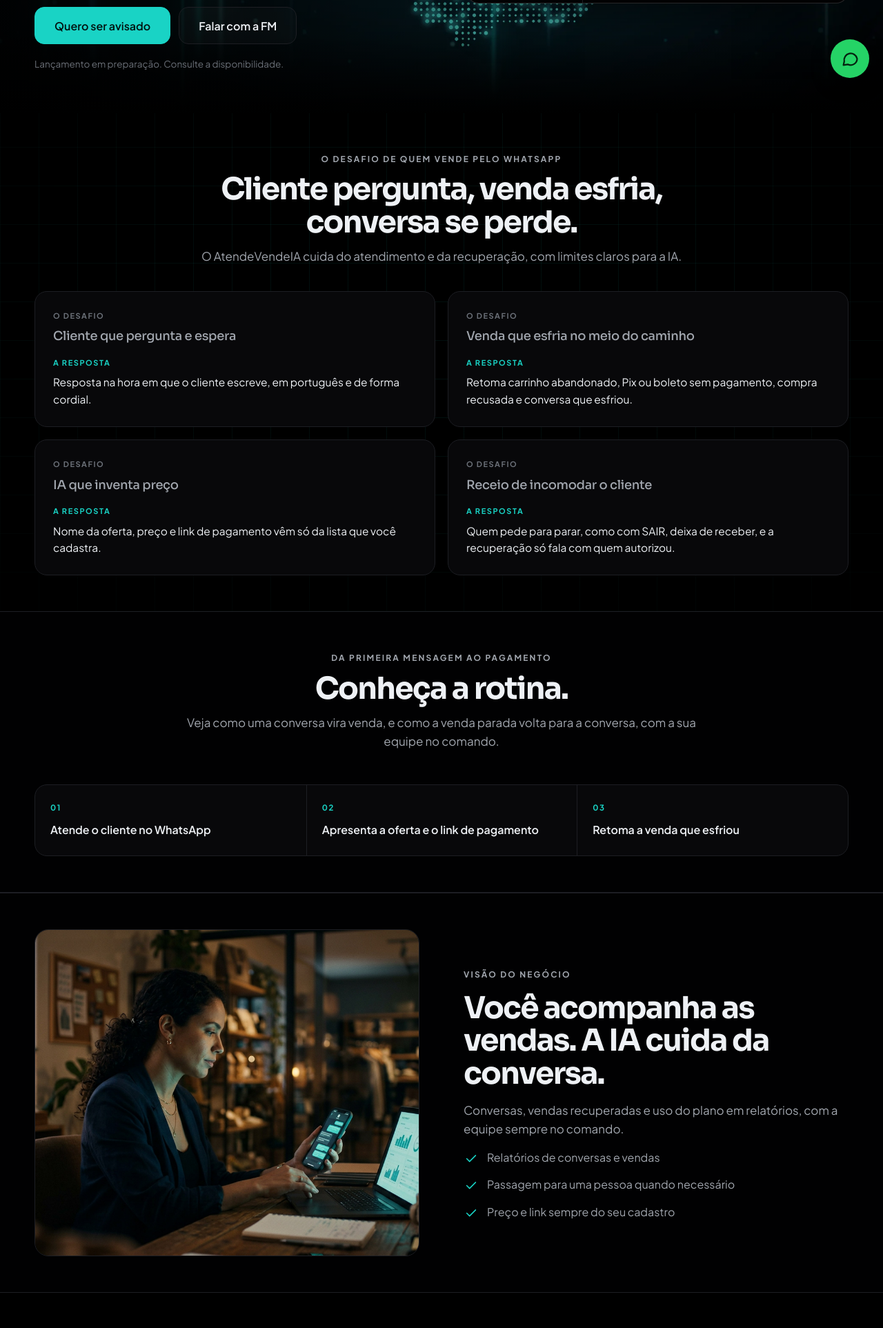
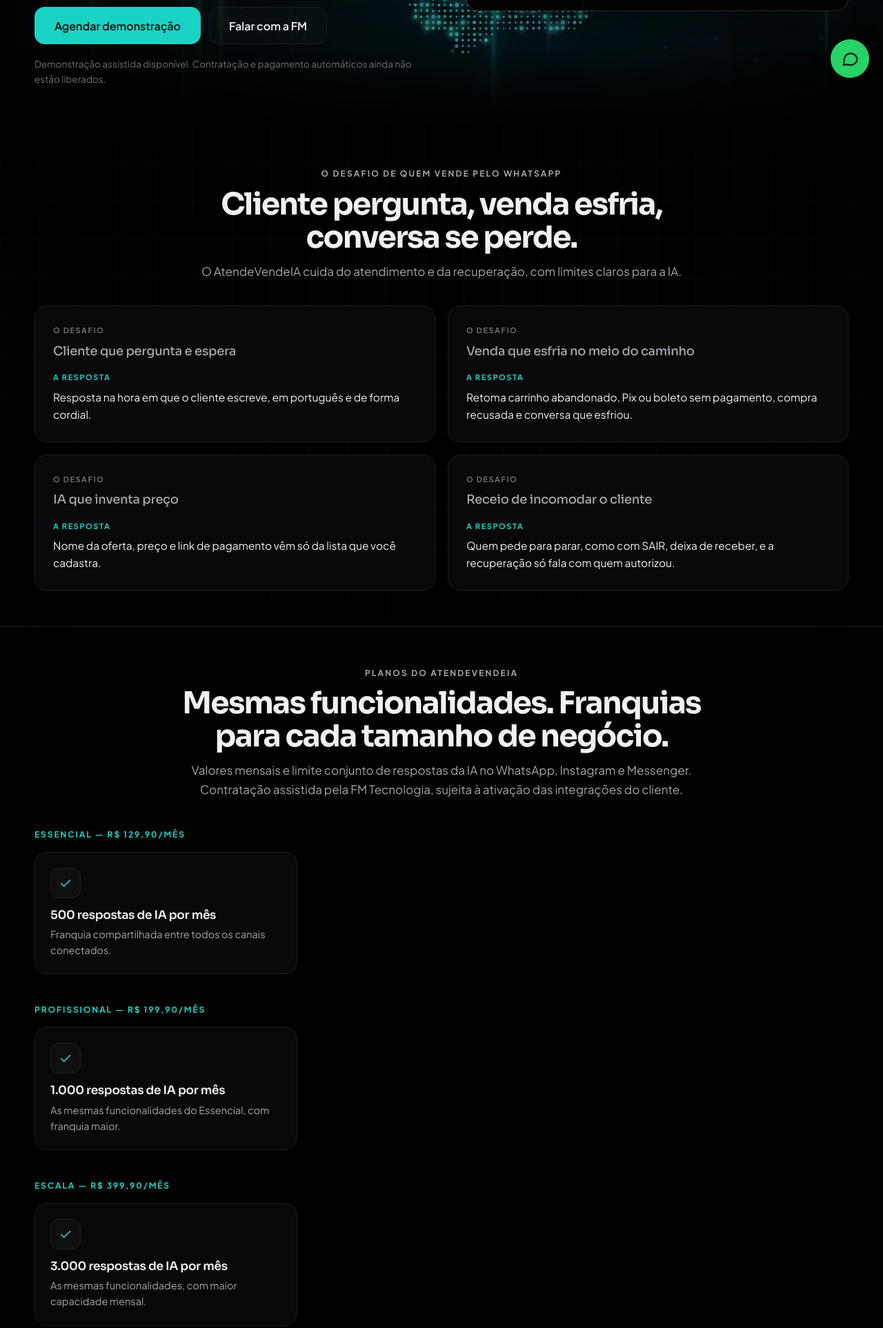
Before and after one commit to faabio3131/fm-site-novo, a website: page docs/produtos/atendevendeia.html in a window 1280 px wide. Shown: the part 667-2592 px from the top of the page at 69% size. Drawn offline with Linux system fonts and the light colour scheme.

Commit message:
build(site): regenerate AtendeVendeIA public pricing and demo page

```diff
--- a/docs/produtos/atendevendeia.html
+++ b/docs/produtos/atendevendeia.html
@@ -19,6 +19,7 @@
 <div class="wrap"><b>AtendeVendeIA</b>
 <ul>
 <li><a href="#desafio">Desafio</a></li>
+<li><a href="#planos">Planos</a></li>
 <li><a href="#rotina">Rotina</a></li>
 <li><a href="#recursos">Recursos</a></li>
 <li><a href="#integracoes">Integrações</a></li>
@@ -26,7 +27,7 @@
 <li><a href="#como-comecar">Como começar</a></li>
 <li><a href="#duvidas">Dúvidas</a></li>
 </ul>
-<a class="btn sm p" href="https://wa.me/5511978350851?text=Ol%C3%A1!%20Quero%20ser%20avisado%20quando%20o%20AtendeVendeIA%20estiver%20dispon%C3%ADvel.">Quero ser avisado</a></div>
+<a class="btn sm p" href="https://wa.me/5511978350851?text=Ol%C3%A1!%20Gostaria%20de%20agendar%20uma%20demonstra%C3%A7%C3%A3o%20do%20AtendeVendeIA%20e%20conhecer%20os%20planos%20Essencial%2C%20Profissional%20e%20Escala.">Agendar demonstração</a></div>
 </div>
 <section class="phero">
 <div class="wrap"><a class="crumb" href="../produtos">← Todos os produtos</a>
@@ -35,9 +36,9 @@
 Para quem vende pelo WhatsApp</span> <span class="pill am">Lançamento em preparação</span>
 <h1>Sua IA que atende, vende e recupera.</h1>
 <p class="lead">O AtendeVendeIA responde seus clientes no WhatsApp, leva até o link de pagamento e retoma conversas e vendas paradas. Preço e link vêm sempre do seu cadastro, e a sua equipe fica no comando.</p>
-<div class="b"><a class="btn p l" href="https://wa.me/5511978350851?text=Ol%C3%A1!%20Quero%20ser%20avisado%20quando%20o%20AtendeVendeIA%20estiver%20dispon%C3%ADvel.">Quero ser avisado</a>
-<a class="btn l" href="https://wa.me/5511978350851?text=Ol%C3%A1!%20Quero%20saber%20mais%20sobre%20o%20AtendeVendeIA.">Falar com a FM</a></div>
-<p class="note">Lançamento em preparação. Consulte a disponibilidade.</p>
+<div class="b"><a class="btn p l" href="https://wa.me/5511978350851?text=Ol%C3%A1!%20Gostaria%20de%20agendar%20uma%20demonstra%C3%A7%C3%A3o%20do%20AtendeVendeIA%20e%20conhecer%20os%20planos%20Essencial%2C%20Profissional%20e%20Escala.">Agendar demonstração</a>
+<a class="btn l" href="https://wa.me/5511978350851?text=Ol%C3%A1!%20Quero%20conhecer%20os%20planos%20e%20solicitar%20uma%20demonstra%C3%A7%C3%A3o%20do%20AtendeVendeIA.">Falar com a FM</a></div>
+<p class="note">Demonstração assistida disponível. Contratação e pagamento automáticos ainda não estão liberados.</p>
 </div>
 <div class="vis">
 <div class="win">
@@ -106,6 +107,38 @@
 <h3>Receio de incomodar o cliente</h3>
 <span class="cl ok">A resposta</span>
 <p>Quem pede para parar, como com SAIR, deixa de receber, e a recuperação só fala com quem autorizou.</p>
+</div>
+</div>
+</div>
+</section>
+<section class="sec soft" id="planos">
+<div class="wrap">
+<div class="sh center"><span class="kick">Planos do AtendeVendeIA</span>
+<h2>Mesmas funcionalidades. Franquias para cada tamanho de negócio.</h2>
+<p class="sub">Valores mensais e limite conjunto de respostas da IA no WhatsApp, Instagram e Messenger. Contratação assistida pela FM Tecnologia, sujeita à ativação das integrações do cliente.</p>
+</div>
+<h3 class="gh">Essencial — R$ 129,90/mês</h3>
+<div class="grid g3" style="margin-top:18px">
+<div class="card sm">
+<div class="ic"><svg class="i" viewBox="0 0 24 24" aria-hidden="true"><path d="m5 12.5 4.5 4.5L19 7.5"/></svg></div>
+<h3>500 respostas de IA por mês</h3>
+<p>Franquia compartilhada entre todos os canais conectados.</p>
+</div>
+</div>
+<h3 class="gh">Profissional — R$ 199,90/mês</h3>
+<div class="grid g3" style="margin-top:18px">
+<div class="card sm">
+<div class="ic"><svg class="i" viewBox="0 0 24 24" aria-hidden="true"><path d="m5 12.5 4.5 4.5L19 7.5"/></svg></div>
+<h3>1.000 respostas de IA por mês</h3>
+<p>As mesmas funcionalidades do Essencial, com franquia maior.</p>
+</div>
+</div>
+<h3 class="gh">Escala — R$ 399,90/mês</h3>
+<div class="grid g3" style="margin-top:18px">
+<div class="card sm">
+<div class="ic"><svg class="i" viewBox="0 0 24 24" aria-hidden="true"><path d="m5 12.5 4.5 4.5L19 7.5"/></svg></div>
+<h3>3.000 respostas de IA por mês</h3>
+<p>As mesmas funcionalidades, com maior capacidade mensal.</p>
 </div>
 </div>
 </div>
@@ -207,7 +240,7 @@
 <div class="card sm">
 <div class="ic"><svg class="i" viewBox="0 0 24 24" aria-hidden="true"><path d="M21 12a8 8 0 0 1-11.6 7.1L4 20l1-4.6A8 8 0 1 1 21 12Z"/></svg></div>
 <h3>Atendimento no WhatsApp</h3>
-<p>Responde na hora, com mensagens curtas e cordiais, pela API oficial do WhatsApp Business, da Meta.</p>
+<p>Integração pela Evolution ou pela API oficial da Meta, conforme a conexão habilitada e certificada para o cliente.</p>
 </div>
 <div class="card sm">
 <div class="ic"><svg class="i" viewBox="0 0 24 24" aria-hidden="true"><rect x="3" y="5" width="18" height="14" rx="2.5"/><path d="M3 10h18M7 15h3"/></svg></div>
@@ -231,8 +264,8 @@
 </div>
 <div class="card sm">
 <div class="ic"><svg class="i" viewBox="0 0 24 24" aria-hidden="true"><rect x="3" y="5" width="18" height="16" rx="2.5"/><path d="M3 10h18M8 3v4M16 3v4"/></svg></div>
-<h3>Janela de 24 horas e modelos da Meta</h3>
-<p>Dentro da janela de 24 horas, conversa livre. Fora dela, usa modelos de mensagem que você envia para aprovação da Meta pelo próprio painel.</p>
+<h3>Regras por conexão</h3>
+<p>A Cloud API exige modelos da Meta nas situações aplicáveis; a Evolution segue seus próprios controles de sessão, consentimento, horário e limites.</p>
 </div>
 </div>
 <h3 class="gh">Recuperar vendas</h3>
@@ -406,11 +439,11 @@
 </details>
 <details>
 <summary>Funciona com qual WhatsApp?</summary>
-<p>Com a API oficial do WhatsApp Business, da Meta. A conexão do número e das credenciais da conta é feita pelo cliente no painel, e a conta segue os requisitos da Meta.</p>
+<p>O painel oferece integração Evolution por QR Code e Meta Cloud API, com requisitos e aprovações diferentes. A conexão e os envios são habilitados por cliente conforme sua configuração.</p>
 </details>
 <details>
 <summary>O AtendeVendeIA já está disponível?</summary>
-<p>O produto está pronto e em preparação para o lançamento. Ele entra no ar assim que a hospedagem e a produção forem concluídas. Fale com a FM para ser avisado.</p>
+<p>O software já funciona na Web e passou por testes técnicos; o atendimento real está em piloto restrito. Demonstrações comerciais podem ser solicitadas à FM Tecnologia. A contratação automática, as integrações externas por cliente e a homologação completa ainda dependem de configuração e validação.</p>
 </details>
 <details>
 <summary>Preciso de loja virtual ou checkout?</summary>
@@ -422,7 +455,7 @@
 </details>
 <details>
 <summary>Quem paga as mensagens do WhatsApp?</summary>
-<p>O cliente, na própria conta da Meta, controlando o próprio gasto.</p>
+<p>O custo da IA é controlado pela franquia do plano. Tarifas de mensageria, quando aplicáveis à modalidade/provedor conectado, são distintas e devem ser verificadas antes da ativação.</p>
 </details>
 <details>
 <summary>Posso testar a IA antes de ligar?</summary>
@@ -430,7 +463,7 @@
 </details>
 <details>
 <summary>Quanto custa?</summary>
-<p>Os planos estão sendo finalizados e serão divulgados no lançamento.</p>
+<p>Essencial R$ 129,90/mês (500 respostas); Profissional R$ 199,90/mês (1.000 respostas); Escala R$ 399,90/mês (3.000 respostas). As funcionalidades são iguais e a franquia é compartilhada entre canais. Solicite demonstração e condições de contratação à FM Tecnologia.</p>
 </details>
 <details>
 <summary>A IA se passa por uma pessoa?</summary>
@@ -450,7 +483,7 @@
 <h2>AtendeVendeIA</h2>
 <p>Atende no WhatsApp, leva ao link de pagamento e retoma vendas paradas, com preço e link sempre do seu cadastro.</p>
 </div>
-<div class="b"><a class="btn w l" href="https://wa.me/5511978350851?text=Ol%C3%A1!%20Quero%20ser%20avisado%20quando%20o%20AtendeVendeIA%20estiver%20dispon%C3%ADvel.">Quero ser avisado</a>
+<div class="b"><a class="btn w l" href="https://wa.me/5511978350851?text=Ol%C3%A1!%20Gostaria%20de%20agendar%20uma%20demonstra%C3%A7%C3%A3o%20do%20AtendeVendeIA%20e%20conhecer%20os%20planos%20Essencial%2C%20Profissional%20e%20Escala.">Agendar demonstração</a>
 <a class="btn gh l" href="mailto:comercial@fmtecnologiaia.com.br">Falar por e-mail</a></div>
 </div>
 </div>
```
Also changed, not shown: docs/entrar.html (+1 -1 lines).
